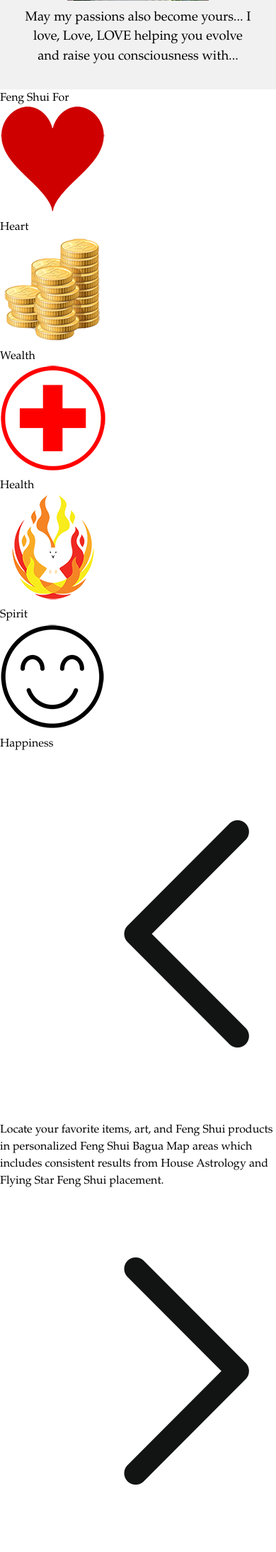
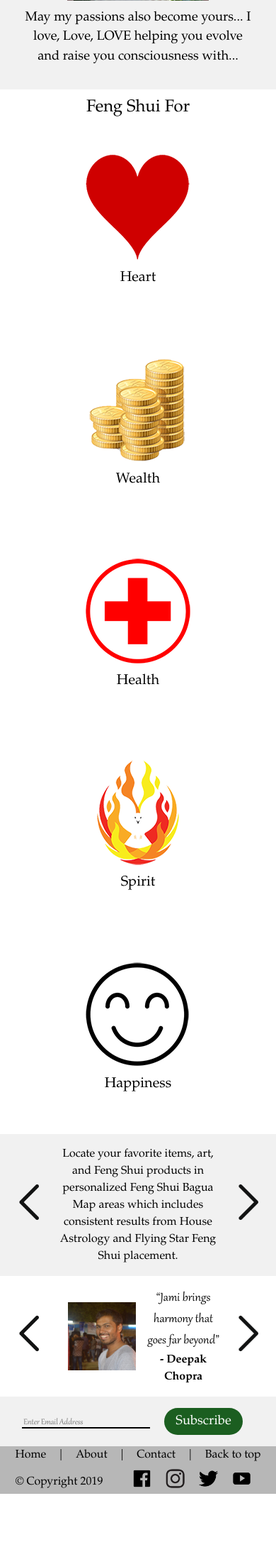
Before and after one commit to parthchauhan05/jamilin, a PHP site: page / in a window 390 px wide; the page is wider, and only the part inside the window is pictured. Shown: the part 306-2493 px from the top of that part at 71% size. After the commit the page ends 2411 px from the top of that part, so only its background shows below. Run offline with PHP 8.4, Linux system fonts and the light colour scheme; some libraries are stand-ins or nearby versions.

Commit message:
Mobile v1

```diff
--- a/css/style.css
+++ b/css/style.css
@@ -9,11 +9,19 @@ font-weight: normal;
 src: local('Gabriola'), url('gabriola Font Download.woff') format('woff');
 }
 
+html{
+    scroll-behavior: smooth;
+}
+
 body{
     font-family: Goudy Old Style,Garamond,Big Caslon,Times                New Roman,serif;
     font-size: 1rem;
     line-height: 1.5;
     background-color: #ffffff;
+}
+
+h1{
+    font-size: 1.5rem;
 }
 
 header{
@@ -80,11 +88,99 @@ main .intro{
     font-size: 1.15rem;
 }
 
-main
+main .feng-shui-for{
+    text-align: center;
+    margin: 0.5rem;
+}
 
+main .feng-shui-for .uses{
+    display: flex;
+    flex-direction: column;
+}
+
+main .feng-shui-for .uses figure{
+    margin: 3rem  0.5rem;
+}
+
+main .feng-shui-for figure figcaption{
+    font-size: 1.25rem;
+}
+
+main #slider-1{
+    background-color: #f1f1f1;
+    padding: 1rem 0;
+    text-align: center;
+    display: flex;
+    justify-content: center;
+    align-items: center;
+}
+
+main #slider-1 a img{
+    height: auto;
+    width: 5rem;
+}
+
+main #slider-2{
+    padding: 1rem 0;
+    text-align: center;
+    display: flex;
+    justify-content: center;
+    align-items: center;
+    font-weight: bold;
+}
+
+main #slider-2 span{
+    font-family: Gabriola;
+    font-weight: 100;
+    font-size: 1.25rem;
+}
+
+main #slider-2 a img{
+    height: auto;
+    width: 5rem;
+    padding: 0;
+}
+
+main #slider-2 img{
+    height: auto;
+    width: 8rem;
+    padding: 1rem;
+}
+
+main .subscribe{
+    text-align: center;
+    background-color: #f1f1f1;
+    padding: 1rem 0;
+}
+
+main .subscribe input{
+    border: none;
+    background-color: #f1f1f1;
+    border-bottom: 2px solid black;
+}
+
+main .subscribe input::placeholder{
+    font-family: Gabriola;
+}
+
+main .subscribe button{
+    border: none;
+    background-color: #1b5e20;
+    color: #fff;
+    padding: 0.5rem 1rem;
+    border-radius: 25px;
+    font-size: 1.15rem;
+    margin: 0 1rem;
+    font-family: Goudy Old Style,Garamond,Big Caslon,Times                New Roman,serif;
+}
 
 footer{
     background-color: #b7b7b7;
+}
+
+footer nav ul li a{
+    text-decoration: none;
+    color: #000;
 }
 
 footer nav ul.left-side{
@@ -92,7 +188,7 @@ footer nav ul.left-side{
     justify-content: center;
 }
 
-footer nav ul.left-side li{
+footer nav ul.left-side li:nth-child(odd){
     margin: 0 1rem;
 }
 
@@ -102,7 +198,7 @@ footer nav ul li:last-child{
 
 footer section{
     display: flex;
-    justify-content: space-between;
+    justify-content: center;
     align-items: center;
     margin-top: 0.5rem;
 }
@@ -161,6 +257,8 @@ footer section .social a img{
         font-size: 1.15rem;
     }
 
+
+
     footer section{
         justify-content: space-around;
     }
--- a/index.html
+++ b/index.html
@@ -41,6 +41,7 @@
         </div>
         <div class="feng-shui-for">
             <h1>Feng Shui For</h1>
+            <div class="uses">
             <figure>
                 <img src="./image/heart.png" alt="Feng Shui for heart">
                 <figcaption>Heart</figcaption>
@@ -61,6 +62,7 @@
                 <img src="./image/happiness.png" alt="Feng Shui for happiness">
                 <figcaption>Happiness</figcaption>
             </figure>
+            </div>
         </div>
         <div id="slider-1">
             <a href="#slider-1"><img src="./image/left.png" alt="Left Arrow"></a>
@@ -72,22 +74,25 @@
         <div id="slider-2">
             <a href="#slider-2"><img src="./image/left.png" alt="Left Arrow"></a>
             <img src="./image/parth.jpg" alt="Deepak Chopra">
-            <p>“Jami brings harmony that goes far beyond”
+            <p><span>“Jami brings harmony that goes far beyond”</span><br>
             - Deepak Chopra</p>
             <a href="#slider-2"><img src="./image/right.png" alt="Right Arrow"></a>
         </div>
         <div class="subscribe">
             <input type="email" placeholder="Enter Email Address">
-            <button>Subscribe</button>
+         <button>Subscribe</button>
         </div>
     </main>
     <footer>
         <nav>
             <ul class=left-side>
-                <li class="active"><a href="./index.html">[Home]</a></li>
-                <li><a href="./about.html">[About]</a></li>
-                <li><a href="./contact.html">[Contact]</a></li>
-                <li><a href="#" class="float-right">[Back to top]</a></li>
+                <li class="active"><a href="./index.html">Home</a></li>
+                <li>|</li>
+                <li><a href="./about.html">About</a></li>
+                <li>|</li>
+                <li><a href="./contact.html">Contact</a></li>
+                <li>|</li>
+                <li><a href="#" class="float-right">Back to top</a></li>
             </ul>
         </nav>
         <section>
```
Also changed, not shown: about.html (+15 -4 lines), contact.html (+16 -5 lines).
